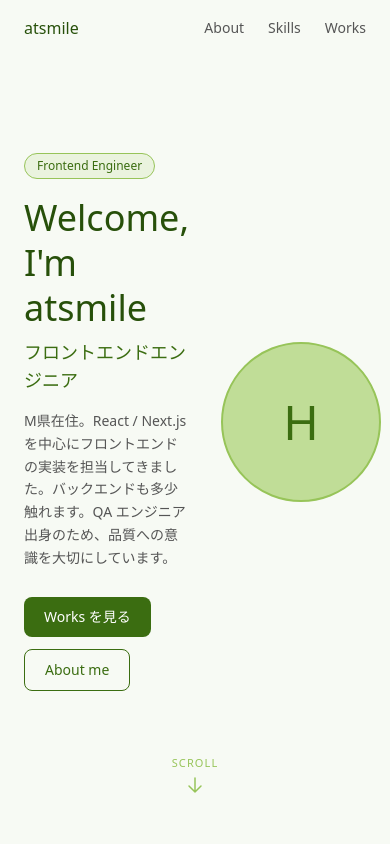
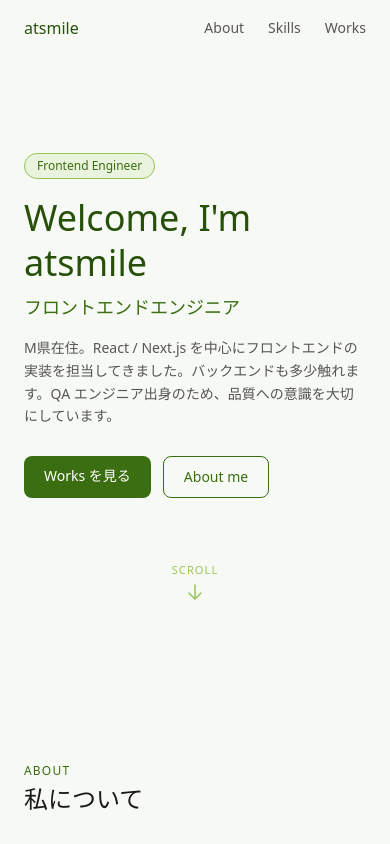
Before and after one commit to atsmile/portfolio, a Next.js app: page / in a window 390 px wide. Shown: the top 844 px of the page. Built offline with nearby package versions, Linux system fonts and the light colour scheme.

Commit message:
モバイルのHeroセクションを縦並びに修正

```diff
--- a/src/components/sections/HeroSection.tsx
+++ b/src/components/sections/HeroSection.tsx
@@ -24,7 +24,7 @@ export default function HeroSection({ profile }: Props) {
   return (
     <section className="flex items-center pb-20 w-full">
       <div className="max-w-4xl mx-auto w-full px-6">
-        <div className="flex items-center justify-between gap-8">
+        <div className="flex flex-col sm:flex-row items-start sm:items-center justify-between gap-8">
           {/* テキスト */}
           <div className="flex-1">
             <span className="inline-block text-xs font-medium bg-green-100 text-green-500 border border-green-300 px-3 py-1 rounded-full mb-4">
@@ -63,7 +63,7 @@ export default function HeroSection({ profile }: Props) {
           </div>
 
           {/* アバター */}
-          <div className="w-40 h-40 rounded-full bg-green-200 border-2 border-green-300 flex items-center justify-center flex-shrink-0">
+          <div className="hidden sm:flex w-40 h-40 rounded-full bg-green-200 border-2 border-green-300 items-center justify-center flex-shrink-0">
             <span className="text-5xl font-medium text-green-500">H</span>
           </div>
         </div>
```
